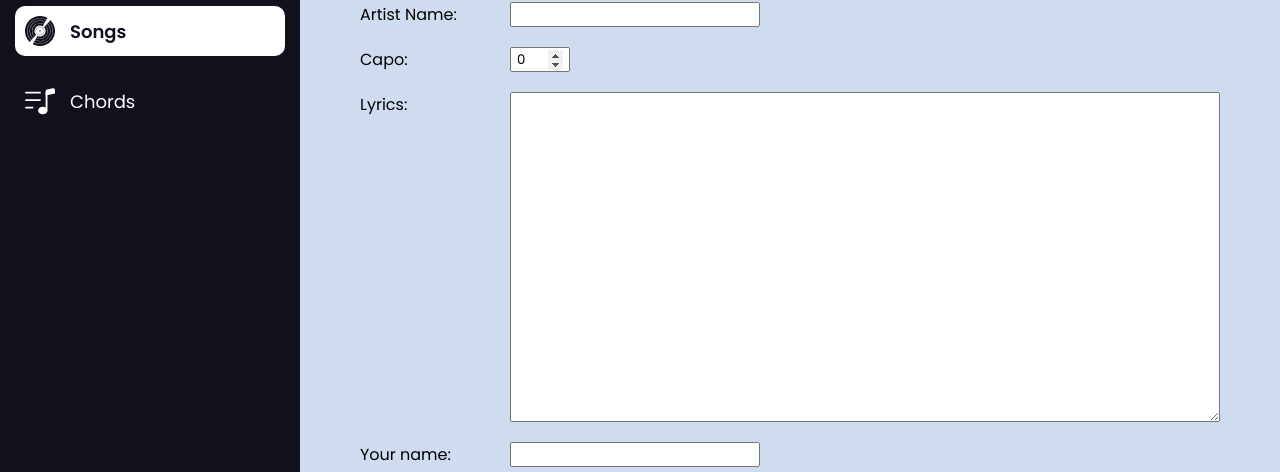
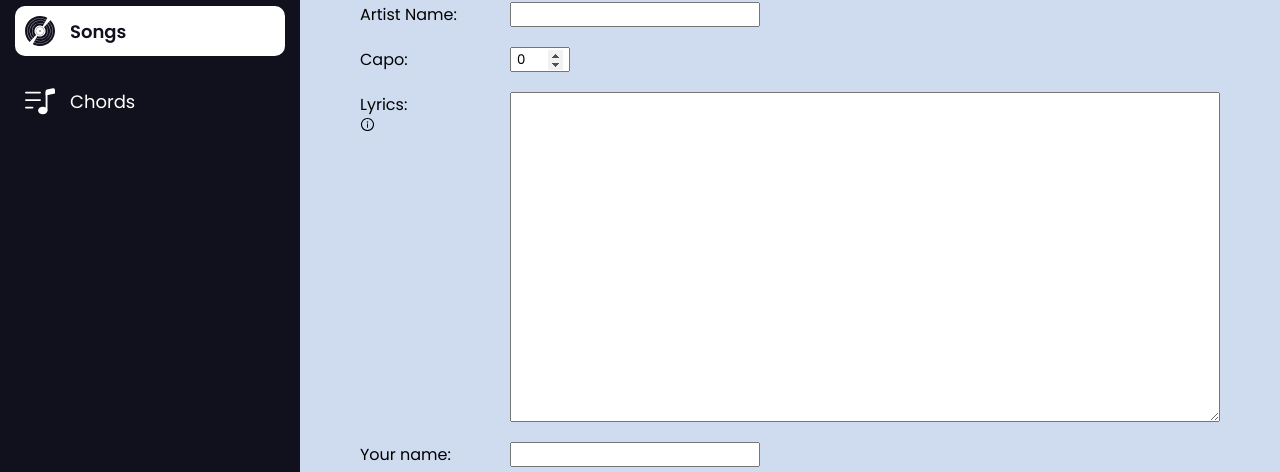
Before and after one commit to gpaipalondica/chordmania, a React (Create React App) app: page /addSong in a window 1280 px wide. Shown: the part 162-634 px from the top of the page. Built offline with nearby package versions, Linux system fonts and the light colour scheme; no server answers; a web font is replaced by a local one.

Commit message:
lyricsinfo

```diff
--- a/src/Components/AddSong.css
+++ b/src/Components/AddSong.css
@@ -87,6 +87,23 @@ input[type=number]::-webkit-inner-spin-button{
     gap: 15px;
     position: relative;
     /* background-color: red; */
+}
+
+.lyricsinfo{
+    background: transparent;
+    border: none;
+    cursor: pointer;
+    font-size: 15px;
+    display: flex;
+}
+
+.lyricInfoDisp{
+    background-color: #ccc;
+    font-size: 12px;
+    padding: 15px;
+    position: absolute;
+    width: 220px;
+    border: 1px solid gray;
 }
 
 .displayLyrics{
@@ -226,6 +243,7 @@ input[type=number]::-webkit-inner-spin-button{
     }
     .displayLyrics{
         width: 100%;
+        height: 420px;
     }
 
     .formButtons{
--- a/src/Components/AddSong.js
+++ b/src/Components/AddSong.js
@@ -21,6 +21,8 @@ function AddSong({newList}) {
     setFormProps({"songname": formDetails.songName, "artistname": formDetails.artistName, "capo":formDetails.capo, "lyrics": formDetails.lyrics, "ownername": formDetails.ownerName})
 
     document.getElementById('myform1').style.display = 'none'
+
+    window.scrollTo(0,0)
     document.querySelector('.part2').style.display = 'flex'
 
 
@@ -171,6 +173,14 @@ if(document.querySelector('.wordDisp')){
         });
   }
 
+  let [infoFocus, setInfoFocus] = useState(false)
+
+  function showLyricsInfo(){
+    setInfoFocus(true)
+  }
+  function hideLyricsInfo() {
+    setInfoFocus(false)
+  }
 
   return (
     <div className='create-song'>
@@ -190,7 +200,15 @@ if(document.querySelector('.wordDisp')){
             <input type="number" min="0" max="12" defaultValue={0} name="capo"/>
         </div>
         <div className="form-group">
-            <label htmlFor="lyrics">Lyrics: </label>
+            <label htmlFor="lyrics"> <p>Lyrics: </p><button type='button' onFocus={showLyricsInfo} onBlur={hideLyricsInfo} className='lyricsinfo'><svg style={{pointerEvents:'none'}} stroke="currentColor" fill="currentColor" strokeWidth="0" viewBox="0 0 1024 1024" height="1em" width="1em" xmlns="http://www.w3.org/2000/svg"><path d="M512 64C264.6 64 64 264.6 64 512s200.6 448 448 448 448-200.6 448-448S759.4 64 512 64zm0 820c-205.4 0-372-166.6-372-372s166.6-372 372-372 372 166.6 372 372-166.6 372-372 372z"></path><path d="M464 336a48 48 0 1 0 96 0 48 48 0 1 0-96 0zm72 112h-48c-4.4 0-8 3.6-8 8v272c0 4.4 3.6 8 8 8h48c4.4 0 8-3.6 8-8V456c0-4.4-3.6-8-8-8z"></path></svg></button>
+            {infoFocus &&
+            <p className='lyricInfoDisp'>How to add lyrics for best results? <br/><br/>
+            Keep each paragraph of lyrics separated by pressing Enter twice. <br/><br/>
+            Keep each line of the lyrics separated by pressing Enter  once. <br/><br/>
+            Words in each line should be separated by one Space.
+            </p>
+            }
+            </label>
             <textarea required type="text" name="lyrics" ></textarea>
         </div>
 
@@ -207,7 +225,7 @@ if(document.querySelector('.wordDisp')){
 
       <div className="part2">
 
-        <p>Click on a word to assign/replace chord</p>
+        <p>Click on a word to assign/replace chord. Scroll down and Add song</p>
 
         <div className="lyrics-container">
           <div className="displayLyrics">
```
Also changed, not shown: 11 other files (tests, documents, lock files or other folders).
